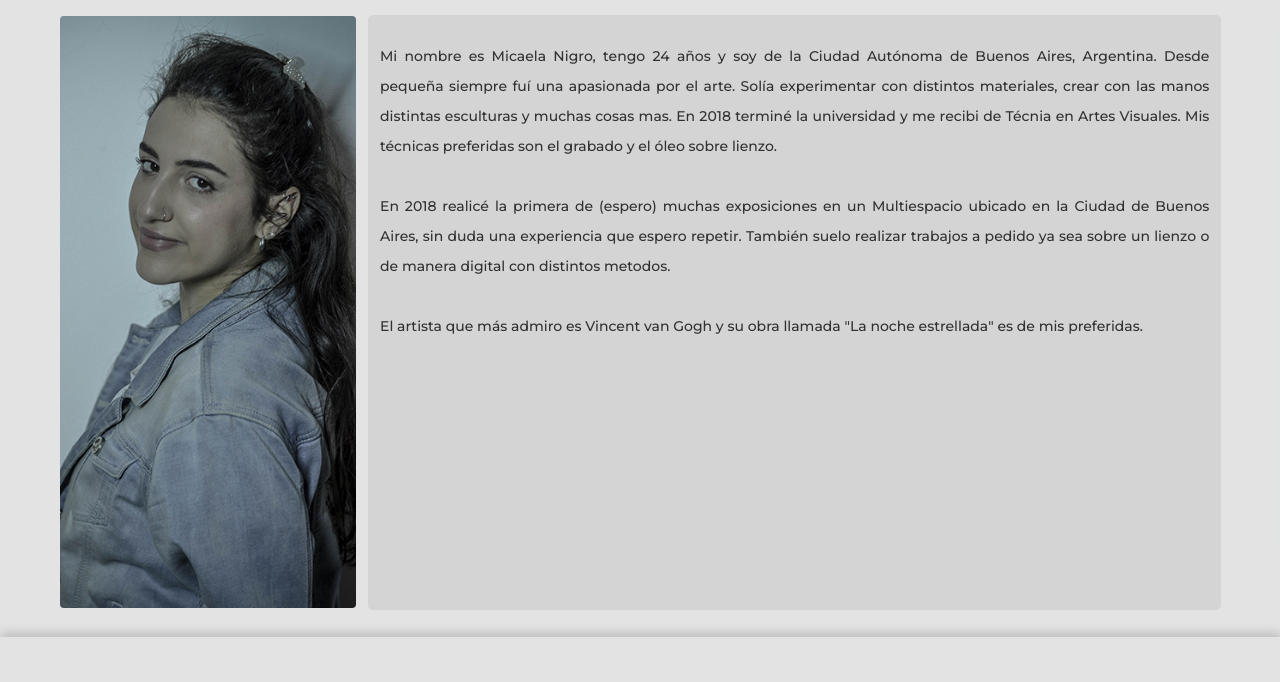
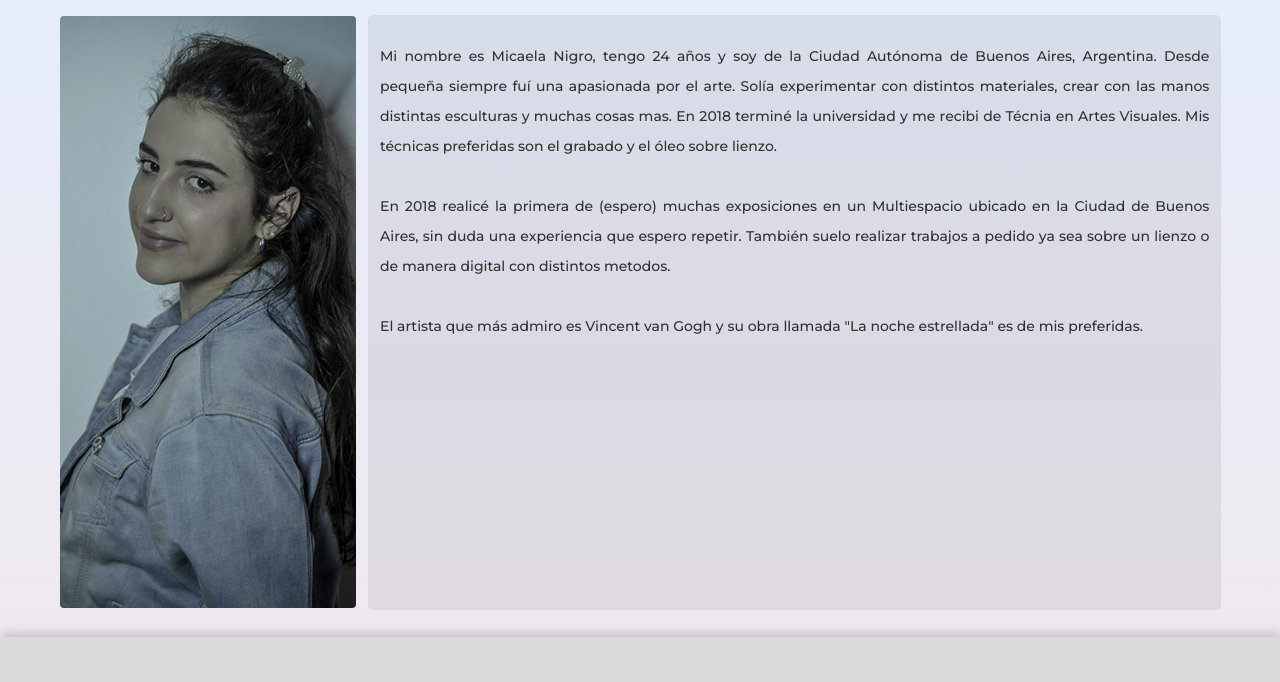
Before and after one commit to LucaAScuderi/MN-Artista-Visual, a website: page pages/presentacion.html in a window 1280 px wide. Shown: the part 222-904 px from the top of the page. Drawn offline with nearby package versions, Linux system fonts and the light colour scheme; a web font is replaced by a local one.

Commit message:
finalizacion proyecto

```diff
--- a/index.js
+++ b/index.js
@@ -6,7 +6,7 @@ window.sr = ScrollReveal();
     scale: .3,
     })
 
-    sr.reveal('#titulo__nombre, .nombre__footer',{
+    sr.reveal('#titulo__nombre',{
         duration: 1000,
         origin: 'left',
         distance: '300px',
--- a/pages/presentacion.html
+++ b/pages/presentacion.html
@@ -22,7 +22,7 @@
     <title>MN Presentacion</title>
 
 </head>
-<body>
+<body id="fondo__presentacion">
 
 
 
@@ -78,7 +78,7 @@
 
     <main>
 
-        <div class="container-fluid" id="fondo__presentacion">
+        <div class="container-fluid" >
 
             <div class="row">
 
--- a/scss/estilo.scss
+++ b/scss/estilo.scss
@@ -177,14 +177,14 @@
 /* -------- PRESENTACION -------- */
 
 #fondo__presentacion{
-    background-color: $colorprincipal;
+    background-image: linear-gradient(to top, #f3e7e9 0%, #e3eeff 99%, #e3eeff 100%);
 
     .titulo__presentacion{
 
         -webkit-text-stroke: 2px rgb(0, 0, 0);
         font-family: $fuentetitulos;
         font-size: 5em;
-        color: transparent;
+        color:transparent;
     }
 
 
@@ -762,6 +762,11 @@
 
 
 
+
+
+
+/* --------------- ERROR ------------- */
+
 .fondo__error{
     background-color: #56c2b4b7;
     height: 90vh;
@@ -826,6 +831,7 @@
     #fondo__pagina{
         background-image: url(../img/headerBG600pxMAX.jpg);
         height: 40em;
+
         background-repeat: no-repeat;
         background-size: cover;
         background-position: top left;
```
Also changed, not shown: pages/error.html (+1 -1 lines), css/estilo.css, img/headerBG600pxMAX.jpg.
